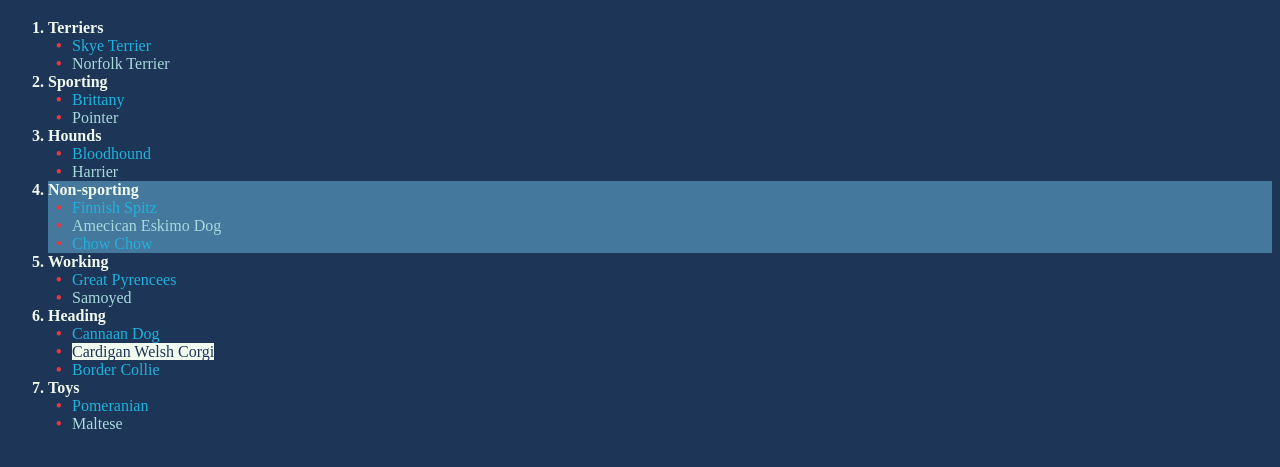
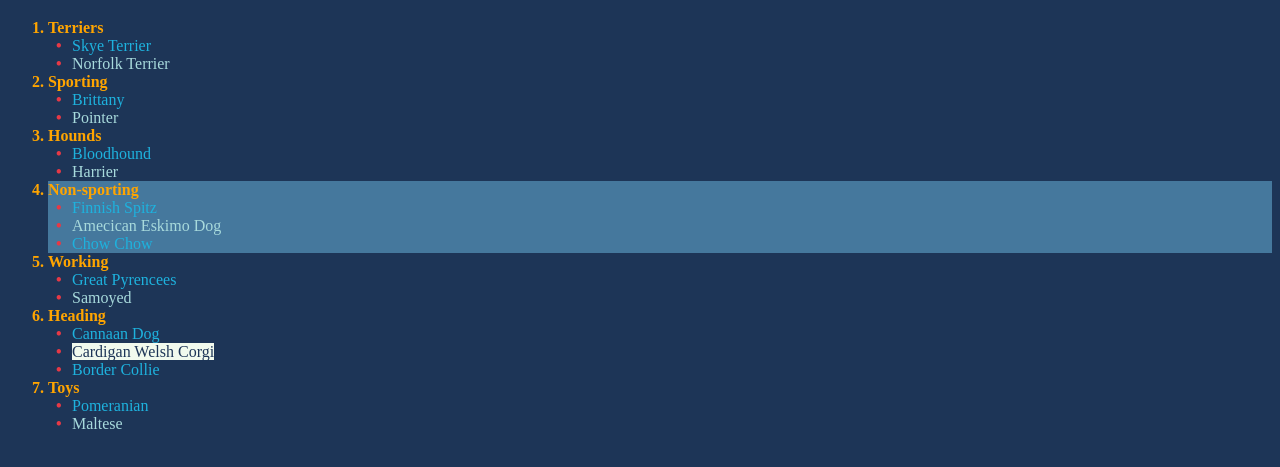
Before and after one commit to SatangBudsai/DII_M4_02, a plain HTML site: page index.html in a window 1280 px wide. Shown: the part 61-528 px from the top of the page. Drawn offline with Linux system fonts and the light colour scheme.

Commit message:
ol style

```diff
--- a/style.css
+++ b/style.css
@@ -36,10 +36,14 @@ ol {
     color: #1D3557;
     background-color: #F1FAEE;
 }
-ol>li {
-    font-weight: bold;
-}
-
 ul>li:nth-child(odd) {
     color: #1eb2de;
 }
+ol>li {
+    font-weight: bold;
+    color: orange;
+}
+
+ol {
+    color: lavender;
+}
```
